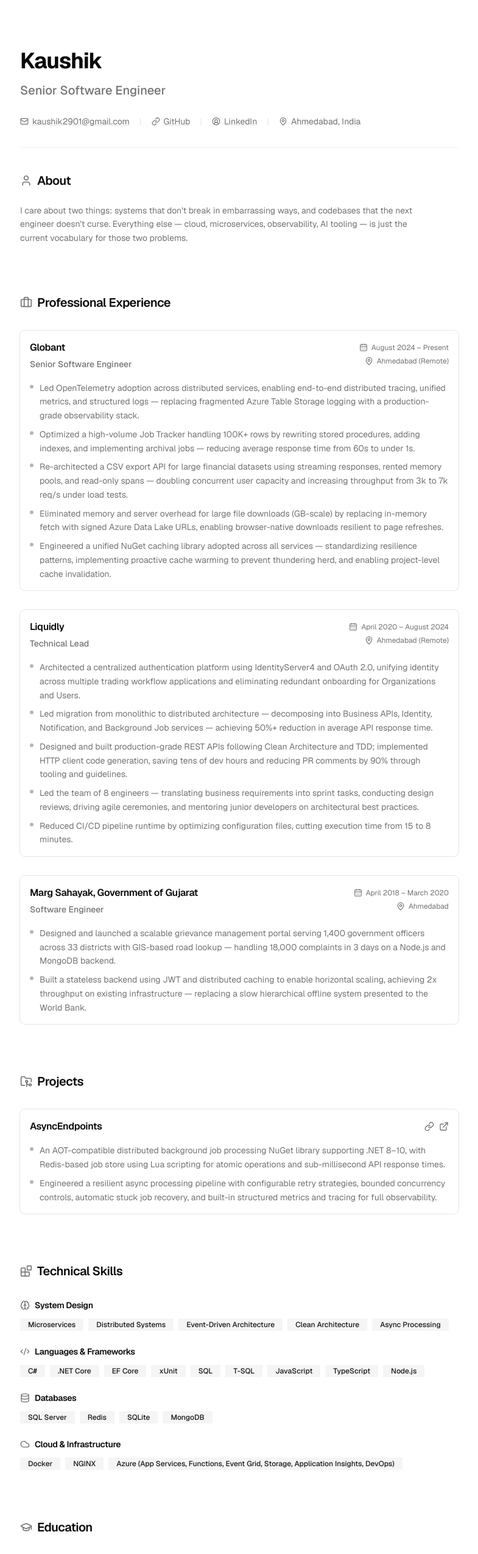
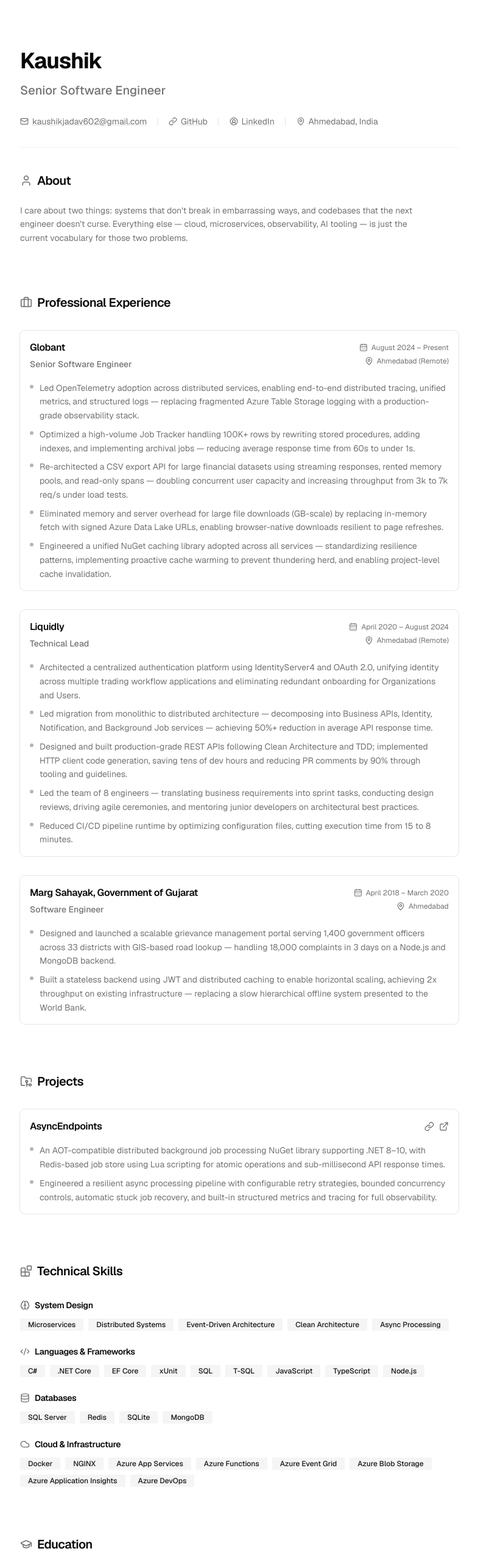
Before and after one commit to kaushik2901/kaushik2901, a Next.js app: page / in a window 1280 px wide. Shown: the top 2548 px of the page at 61% size, without its empty margins (247-1032 px from the left). Built offline with nearby package versions, Linux system fonts and the light colour scheme.

Commit message:
fix: resume data

```diff
--- a/data/resume.ts
+++ b/data/resume.ts
@@ -2,7 +2,7 @@ export const resumeData = {
   name: "Kaushik",
   role: "Senior Software Engineer",
   contact: {
-    email: "kaushik2901@gmail.com",
+    email: "kaushikjadav602@gmail.com",
     github: "https://github.com/kaushik2901",
     linkedin: "https://linkedin.com/in/kaushik2901",
     location: "Ahmedabad, India",
@@ -32,7 +32,12 @@ export const resumeData = {
     cloudAndInfrastructure: [
       "Docker",
       "NGINX",
-      "Azure (App Services, Functions, Event Grid, Storage, Application Insights, DevOps)",
+      "Azure App Services",
+      "Azure Functions",
+      "Azure Event Grid",
+      "Azure Blob Storage",
+      "Azure Application Insights",
+      "Azure DevOps",
     ],
   },
   experience: [
```
